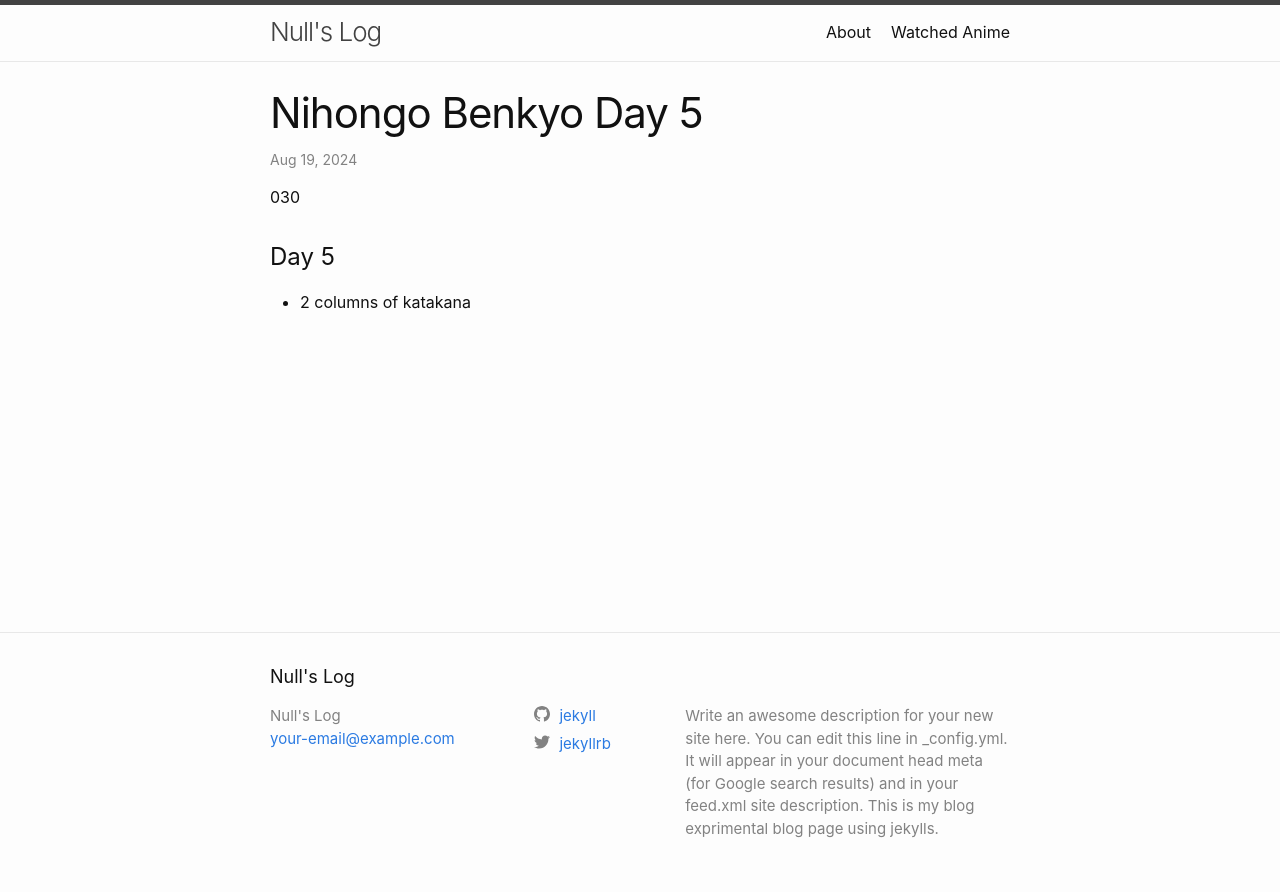
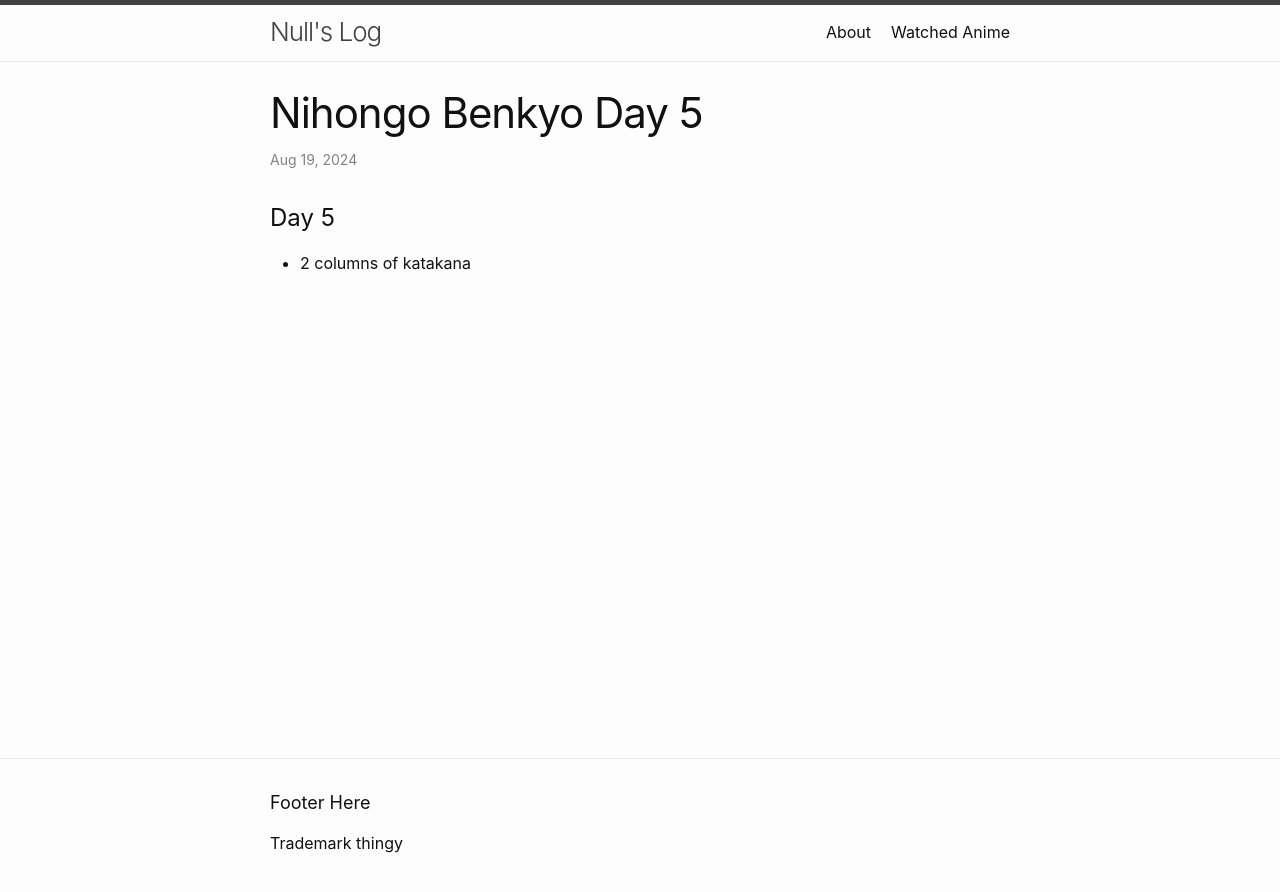
Before and after one commit to aeinn/null-s-log, a Jekyll site: the page built from _posts/2024-08-19-Nihongo-Benkyo.md, in a window 1280 px wide. Shown: the top 892 px of the page. Built offline with Jekyll 4.4.1, drawn with Linux system fonts in a browser that asks for light colours; comment, search, counter and statistics services are not loaded.

```diff
--- a/_config.yml
+++ b/_config.yml
@@ -21,10 +21,7 @@
 title: Null's Log
 email: your-email@example.com
 description: >- # this means to ignore newlines until "baseurl:"
-  Write an awesome description for your new site here. You can edit this
-  line in _config.yml. It will appear in your document head meta (for
-  Google search results) and in your feed.xml site description.
-  This is my blog exprimental blog page using jekylls.
+  My blog thing i guess
 baseurl: "" # the subpath of your site, e.g. /blog
 url: "" # the base hostname & protocol for your site, e.g. http://example.com
 twitter_username: jekyllrb
@@ -45,6 +42,7 @@ collections:
   - staff_members
     # output: true
 
+dateStartedLearningJapanese: 2024-08-15 13:37:00 +0800
 
 # Exclude from processing.
 # The following items will not be processed, by default.
--- a/_includes/footer.html
+++ b/_includes/footer.html
@@ -3,7 +3,11 @@
 
   <div class="wrapper">
 
-    <h2 class="footer-heading">{{ site.title | escape }}</h2>
+    <h2 class="footer-heading">Footer Here</h2>
+
+    <p>Trademark thingy</p>
+
+    <!-- <h2 class="footer-heading">{{ site.title | escape }}</h2>
 
     <div class="footer-col-wrapper">
       <div class="footer-col footer-col-1">
@@ -28,7 +32,7 @@
       <div class="footer-col footer-col-3">
         <p>{{- site.description | escape -}}</p>
       </div>
-    </div>
+    </div> -->
 
   </div>
 
--- a/_layouts/post.html
+++ b/_layouts/post.html
@@ -13,7 +13,6 @@ layout: default
       {%- if page.author -%}
         • <span itemprop="author" itemscope itemtype="http://schema.org/Person"><span class="p-author h-card" itemprop="name">{{ page.author }}</span></span>
       {%- endif -%}</p>
-      <p>030</p>
   </header>
 
   <div class="post-content e-content" itemprop="articleBody">
```
Also changed, not shown: _includes/functions/f_dateDifference.html (added, +22 -0 lines), _posts/2024-08-20-Nihongo-Benkyo.md (added, +26 -0 lines), 1 other file.
